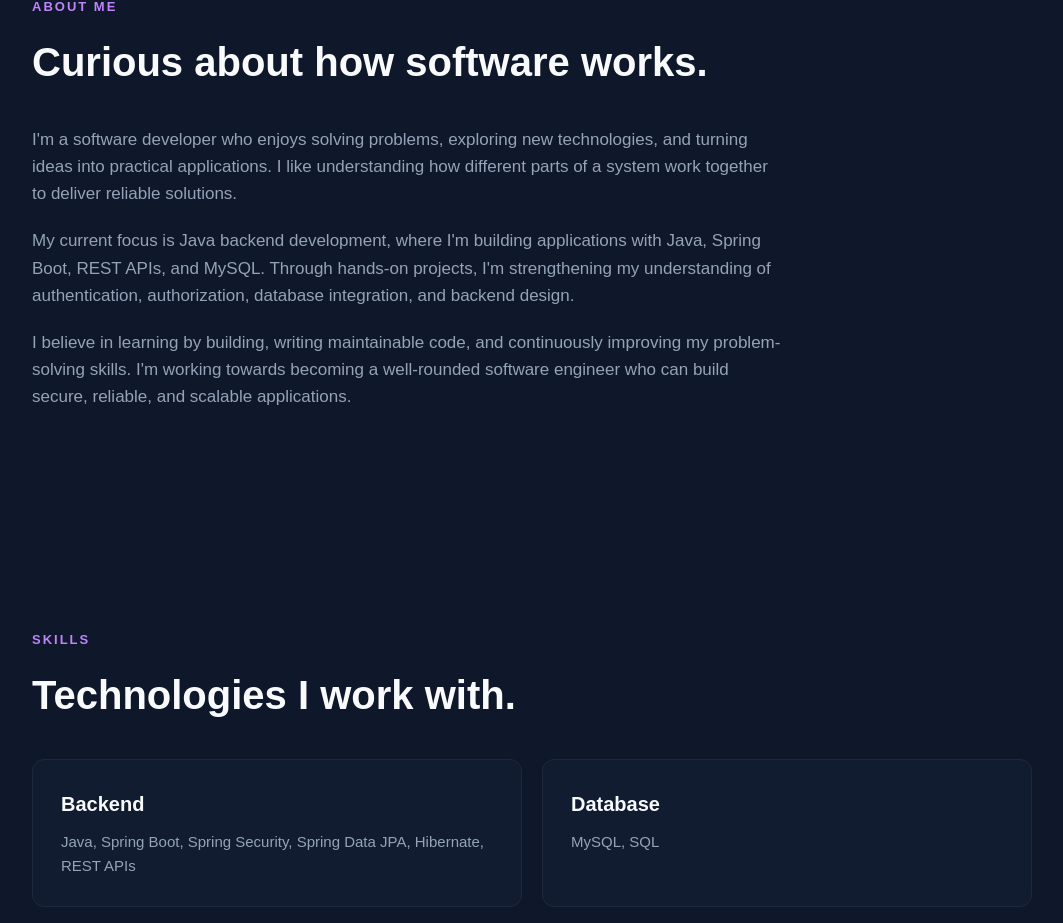
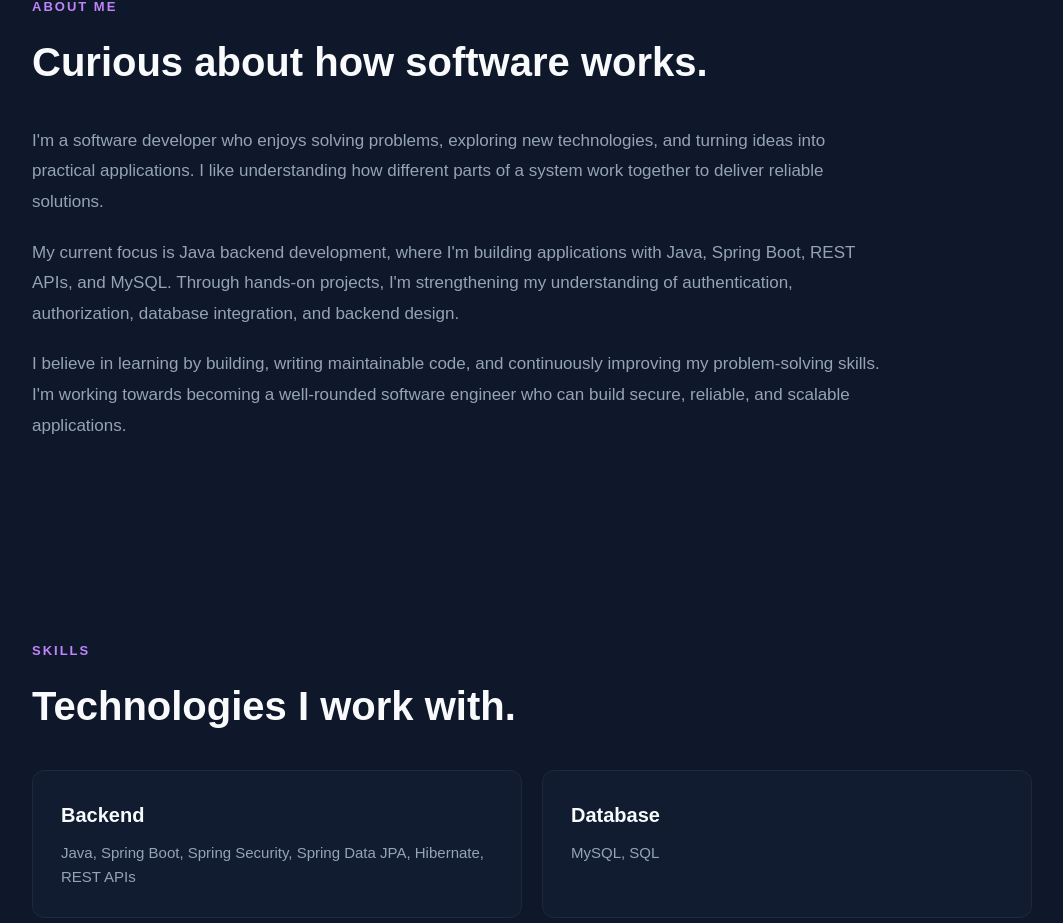
Before and after one commit to ABSruthika/sruthika-portfolio, a React (Vite) app: page / in a window 1280 px wide. Shown: the part 895-1818 px from the top of the page, without its empty margins (108-1171 px from the left). Built offline with nearby package versions, Linux system fonts and the light colour scheme.

Commit message:
style(about): improve content width and spacing

```diff
--- a/src/index.css
+++ b/src/index.css
@@ -166,15 +166,23 @@ a {
   margin-bottom: 32px;
 }
 
+
 .about-content {
-  max-width: 750px;
+  width: 100%;
+  max-width: 850px;
 }
 
 .about-content p {
   color: #94a3b8;
   font-size: 17px;
+  line-height: 1.8;
   margin-bottom: 20px;
 }
+
+.about-content p:last-child {
+  margin-bottom: 0;
+}
+
 
 .skills-grid {
   display: grid;
```
